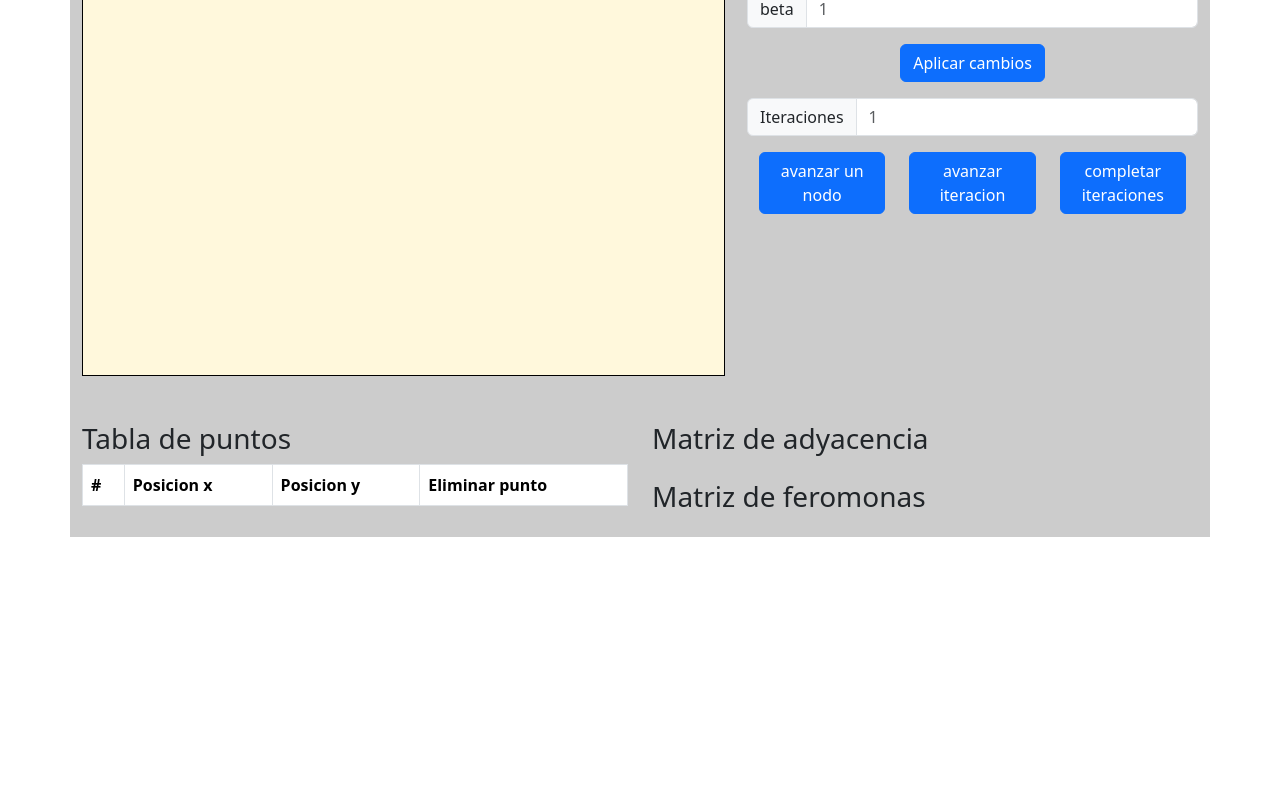
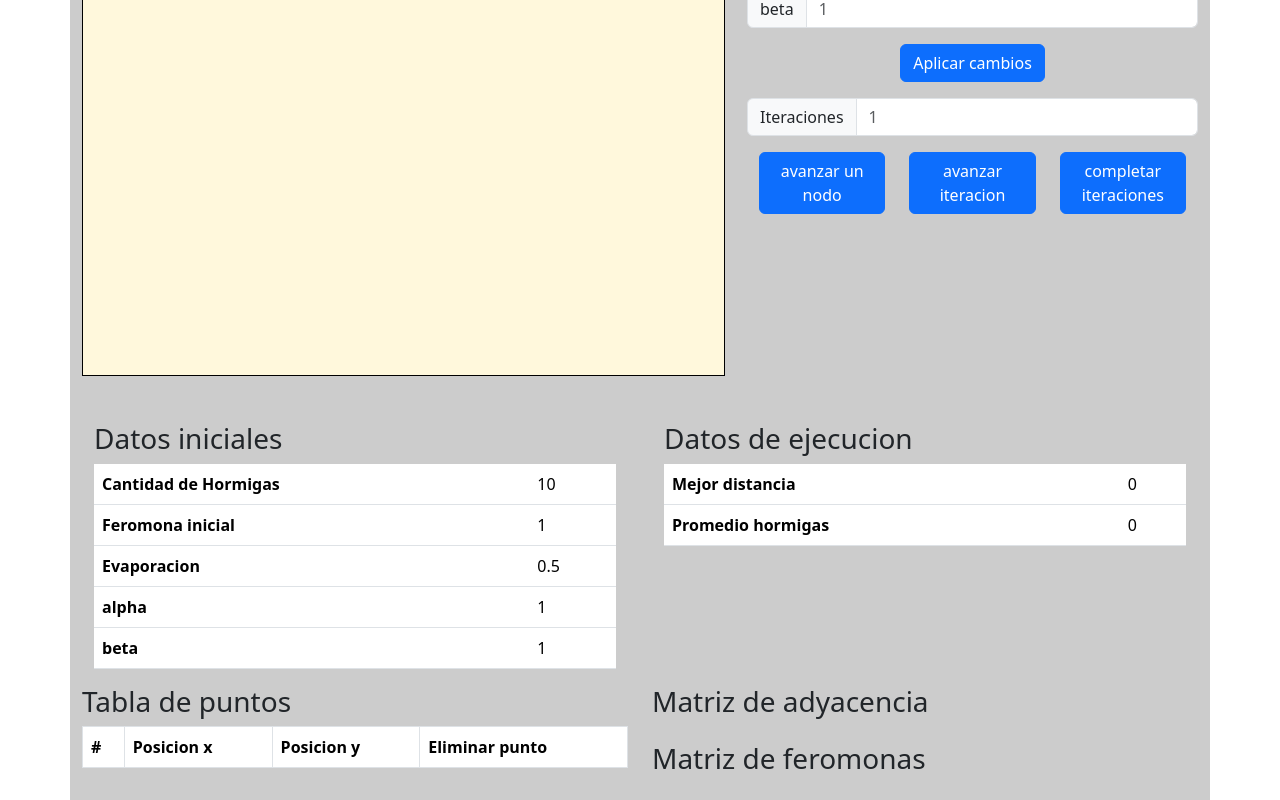
Before and after one commit to alfajoruwu/algoridmoHormigaWeb, a React (Create React App) app in the folder Front/algoridmohormigas/: page / in a window 1280 px wide. Shown: the part 354-1154 px from the top of the page. Before the commit the page ends 891 px from the top, so only its background shows below. Built offline with nearby package versions, Linux system fonts and the light colour scheme.

Commit message:
Visualizador de datos importantes

```diff
--- a/Front/algoridmohormigas/src/App.js
+++ b/Front/algoridmohormigas/src/App.js
@@ -11,6 +11,8 @@ import { Datosiniciales } from './Formulario/Datosiniciales';
 import { BotonesAccion } from './Formulario/BotonesAccion';
 import { Ejecucion } from './Formulario/Ejecucion';
 import { BotonesEjecucion } from './Formulario/BotonesEjecucion';
+import { MostrarDatos } from './Datos/MostrarDatos';
+import { MostrarResultados } from './Datos/MostrarResultados';
 
 function App() {
 
@@ -44,6 +46,18 @@ function App() {
       </div>
 
       <div class= "row">
+        <div class="col">
+          <MostrarDatos/>
+
+        </div>
+
+        <div class="col">
+          <MostrarResultados/>
+        </div>
+
+      </div>
+
+      <div class= "row">
 
         <div class= "col">
           <ListaPuntos/>
--- /dev/null
+++ b/Front/algoridmohormigas/src/Datos/MostrarDatos.jsx
@@ -0,0 +1,47 @@
+import React from 'react'
+
+export const MostrarDatos = () => {
+  return (
+
+    <div class="container">
+
+        <h3> Datos iniciales </h3>
+
+        <table class="table">
+
+            <tbody>
+                <tr>
+                <th scope="row">Cantidad de Hormigas</th>
+                <td>10</td>
+                </tr>
+
+                <tr>
+                <th scope="row">Feromona inicial</th>
+                <td>1</td>
+                </tr>
+
+                <tr>
+                <th scope="row">Evaporacion</th>
+                <td>0.5</td>
+                </tr>
+
+                <tr>
+                <th scope="row">alpha</th>
+                <td>1</td>
+                </tr>
+
+                <tr>
+                <th scope="row">beta</th>
+                <td>1</td>
+                </tr>
+
+
+            </tbody>
+            </table>
+
+    </div>
+
+
+
+  )
+}
--- /dev/null
+++ b/Front/algoridmohormigas/src/Datos/MostrarResultados.jsx
@@ -0,0 +1,33 @@
+import React from 'react'
+
+export const MostrarResultados = () => {
+  return (
+
+    <div class="container">
+
+        <h3> Datos de ejecucion </h3>
+
+        <table class="table">
+
+            <tbody>
+
+
+                <tr>
+                <th scope="row">Mejor distancia</th>
+                <td>0</td>
+                </tr>
+
+                <tr>
+                <th scope="row">Promedio hormigas</th>
+                <td>0</td>
+                </tr>
+
+            </tbody>
+        </table>
+
+    </div>
+
+
+  )
+
+}
```
